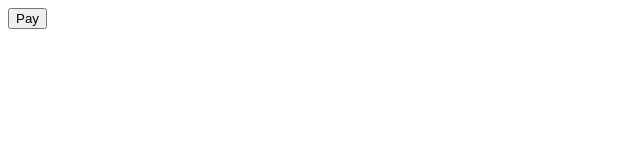
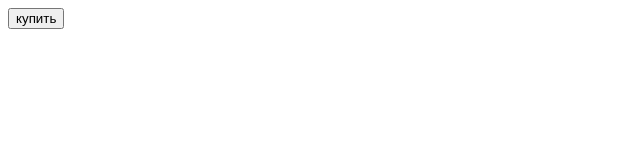
Before and after one commit to drayv/Push, a plain HTML site: page test.html in a window 1280 px wide. Shown: the full height of the page, 0-640 px from the left. Drawn offline with Linux system fonts and the light colour scheme.

Commit message:
Update test.html

```diff
--- a/test.html
+++ b/test.html
@@ -7,5 +7,5 @@
 	<input type="hidden" name="ik_cur" value="UAH" />
 	<input type="hidden" name="ik_desc" value="тестовый товар" />
 	<input type="hidden" name="ik_exp" value="2015-03-13" />
-        <input type="submit" value="Pay">
+        <input type="submit" value="купить">
 </form>
```
